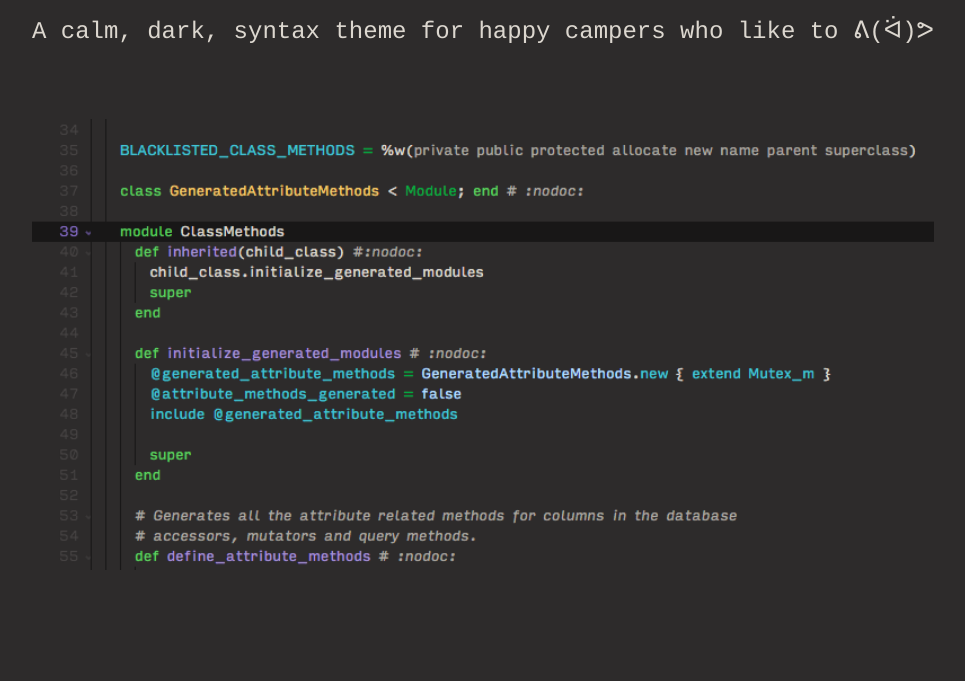
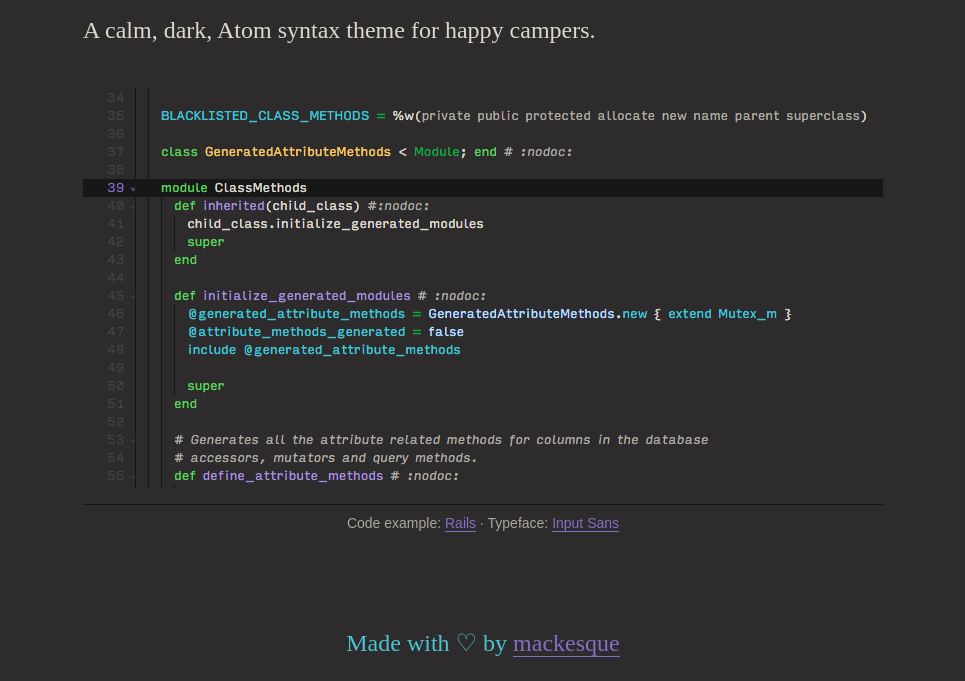
Before and after one commit to jimmackenzie/elva, a website: page index.html in a window 1280 px wide. Shown: the part 160-841 px from the top of the page, without its empty margins (157-1122 px from the left). Before the commit the page ends 800 px from the top, so only its background shows below. Drawn offline with Linux system fonts and the light colour scheme.

Commit message:
Captioning and footer

```diff
--- a/index.html
+++ b/index.html
@@ -9,8 +9,14 @@
   <body>
     <div class="description">
       <h1>Elva</h1>
-      <p>A calm, dark, syntax theme for happy campers who like to ᕕ(ᐛ)ᕗ</p>
-      <img src="screenshot.png" alt="" width="800"/>
+      <p>A calm, dark, Atom syntax theme for happy campers.</p>
+      <figure>
+        <img src="screenshot.png" alt="" width="800"/>
+        <figcaption>Code example: <a href="https://github.com/rails/rails">Rails</a> ∙ Typeface: <a href="http://input.fontbureau.com/">Input Sans</a></figcaption>
+      </figure>
+    </div>
+    <div class="footer">
+      <p>Made with ♡ by <a href="https://twitter.com/mackesque">mackesque</a></p>
     </div>
   </body>
 </html>
--- a/stylesheet.css
+++ b/stylesheet.css
@@ -1,9 +1,16 @@
 body {
   background: #2D2B2B;
-  font-family: Courier;
+  font-family: Input Sans;
   color: #4ac4d3;
   font-size: 24px;
   text-align:center;
+  -webkit-font-smoothing: auto;
+}
+
+a {
+  color: #856EC6;
+  text-decoration: none;
+  border-bottom: 1px solid #856EC6;
 }
 
 .description {
@@ -22,10 +29,25 @@ body {
   font-weight: normal;
 }
 
-.description img {
+.description figure {
+  width: 100%;
+  display: block;
+  margin-top: 20px;
   display: inline-block;
-  width:100%;
   margin-left: auto;
   margin-right: auto;
-  margin-top: 50px;
 }
+
+.description img {
+  width: 100%;
+}
+
+.description figcaption {
+  font-size: 14px;
+  color: #aba7a1;
+  text-align: center;
+  margin-top:10px;
+  font-family: sans-serif;
+  border-top: 1px solid #181717;
+  padding-top: 10px;
+}
```
